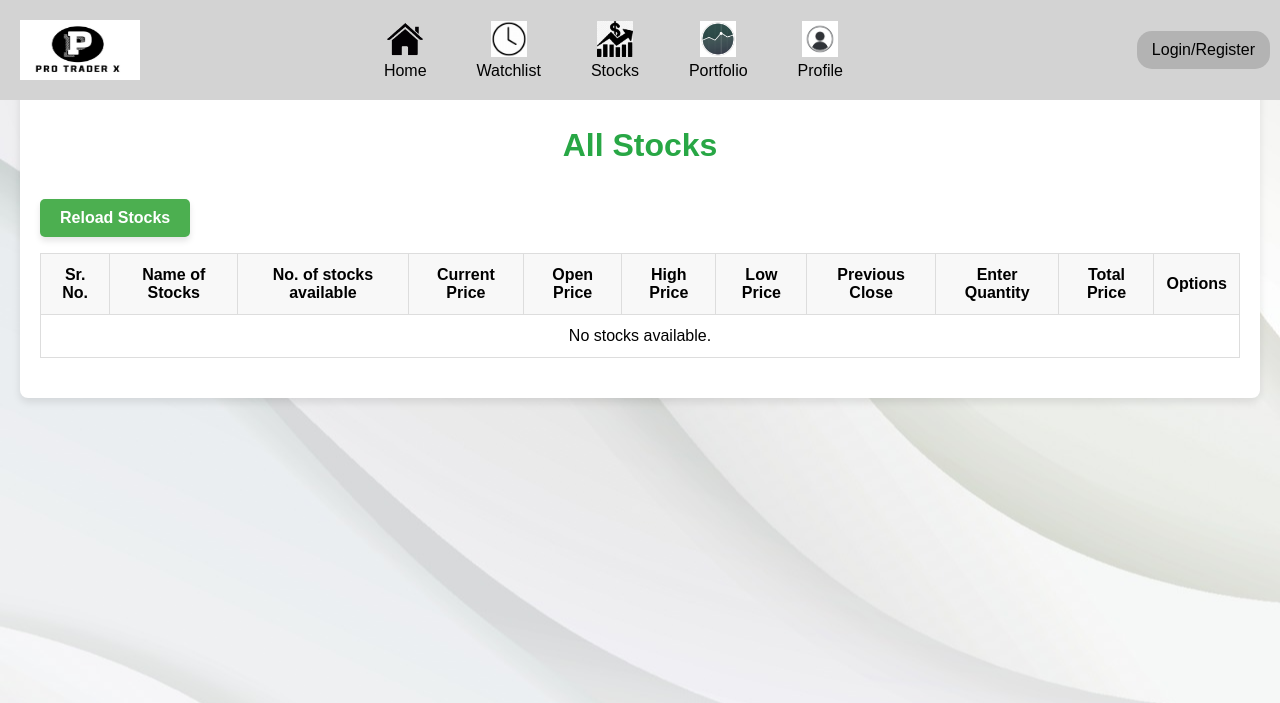
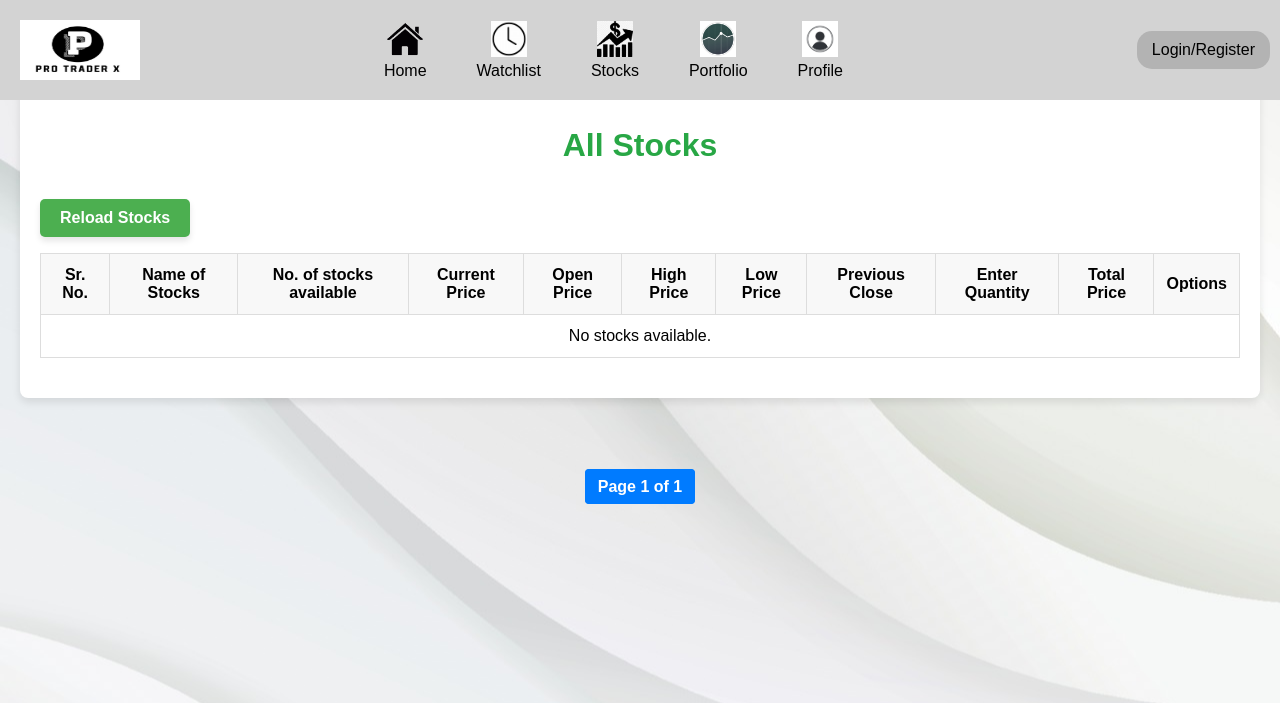
Before and after one commit to Atul625-py/Stock_Trading_Portfolio, a Django app: page /stocks/ in a window 1280 px wide. Shown: the top 703 px of the page. Run offline with Django 5.2, Linux system fonts and the light colour scheme; data that the repository does not hold is empty.

Commit message:
Implemented Paginator

```diff
--- a/static/stock/css/stocks.css
+++ b/static/stock/css/stocks.css
@@ -126,3 +126,39 @@ a, a:visited, a:hover, a:active {
     text-decoration: none; /* Removes underline */
     color: inherit; /* Inherits color from parent, making it default */
 }
+.pagination {
+    display: flex;
+    justify-content: center;
+    margin: 20px 0;
+}
+
+.pagination a {
+    margin: 0 5px;
+    text-decoration: none;
+    color: #007BFF;
+    background-color: #f8f8f8;  /* Light background to match table */
+    border: 1px solid #ddd;  /* Border similar to table */
+    padding: 8px 12px;  /* Padding for a button-like feel */
+    border-radius: 4px;  /* Rounded corners */
+    transition: background-color 0.3s ease, color 0.3s ease;  /* Smooth transition for hover effects */
+}
+
+.pagination a:hover {
+    background-color: #007BFF;  /* Blue background on hover */
+    color: white;  /* Change text color on hover */
+}
+
+.pagination span.current {
+    margin: 0 5px;
+    font-weight: bold;
+    background-color: #007BFF;  /* Highlighted current page */
+    color: white;  /* White text for the current page */
+    padding: 8px 12px;  /* Padding for consistency */
+    border-radius: 4px;  /* Rounded corners */
+    border: 1px solid #007BFF;  /* Border matching the background */
+}
+
+.pagination span.disabled {
+    color: #ccc;  /* Gray color for disabled links */
+    pointer-events: none;  /* Disable interaction */
+}
--- a/stock/urls.py
+++ b/stock/urls.py
@@ -3,7 +3,7 @@ from . import views
 from .decorators import user_required, admin_required
 
 urlpatterns = [
-    path('', user_required(views.home), name='home'),
+    path('', views.home, name='home'),
     path('login/', views.login, name='login'),
     path('register/', views.register, name='register'),
     path('profile/', user_required(views.profile), name='profile'),
--- a/stock/views.py
+++ b/stock/views.py
@@ -18,6 +18,8 @@ from decimal import Decimal
 import stripe
 from django.utils import timezone
 from datetime import timedelta
+from django.core.paginator import Paginator
+
 
 
 stripe.api_key = settings.STRIPE_SECRET_KEY
@@ -71,7 +73,12 @@ def watchlist(request):
 
 def stocks(request):
     stocks = Stock.objects.all()
-    return render(request, 'stock/stocks.html', {'stocks': stocks})
+    paginator = Paginator(stocks, 20)
+    page_number = request.GET.get('page')
+    stocks = paginator.get_page(page_number)
+    start_number = (stocks.number - 1) * paginator.per_page + 1
+    return render(request, 'stock/stocks.html', {'stocks': stocks, 'paginator': paginator, 'start_number': start_number})
+
 
 @login_required(login_url='/login/')
 def portfolio(request):
--- a/stock_portfolio/settings.py
+++ b/stock_portfolio/settings.py
@@ -142,7 +142,6 @@ STATICFILES_DIRS = [
 ]
 AUTHENTICATION_BACKENDS = (
     'django.contrib.auth.backends.ModelBackend',  # default backend
-    'guardian.backends.ObjectPermissionBackend',
 )
 
 
--- a/templates/stock/stocks.html
+++ b/templates/stock/stocks.html
@@ -65,7 +65,7 @@
         <tbody>
             {% for stock in stocks %}
             <tr>
-                <td>{{ forloop.counter }}</td>
+                <td>{{ start_number|add:forloop.counter0 }}</td>
                 <td>
                 <a href="{% url 'stock_analysis' stock.id %}" class="stock-name">{{ stock.name }} ({{stock.symbol}})</a>
                 </td>
@@ -168,6 +168,23 @@
     </script>
 
     </section>
+    <div class="pagination">
+        <span class="step-links">
+            {% if stocks.has_previous %}
+                <a href="?page=1">&laquo; First</a>
+                <a href="?page={{ stocks.previous_page_number }}">< Previous</a>
+            {% endif %}
+
+            <span class="Current">
+                Page {{ stocks.number }} of {{ stocks.paginator.num_pages }}
+            </span>
+
+            {% if stocks.has_next %}
+                <a href="?page={{ stocks.next_page_number }}">Next ></a>
+                <a href="?page={{ stocks.paginator.num_pages }}">Last &raquo;</a>
+            {% endif %}
+        </span>
+    </div>
 </body>
 </html>
 
```
